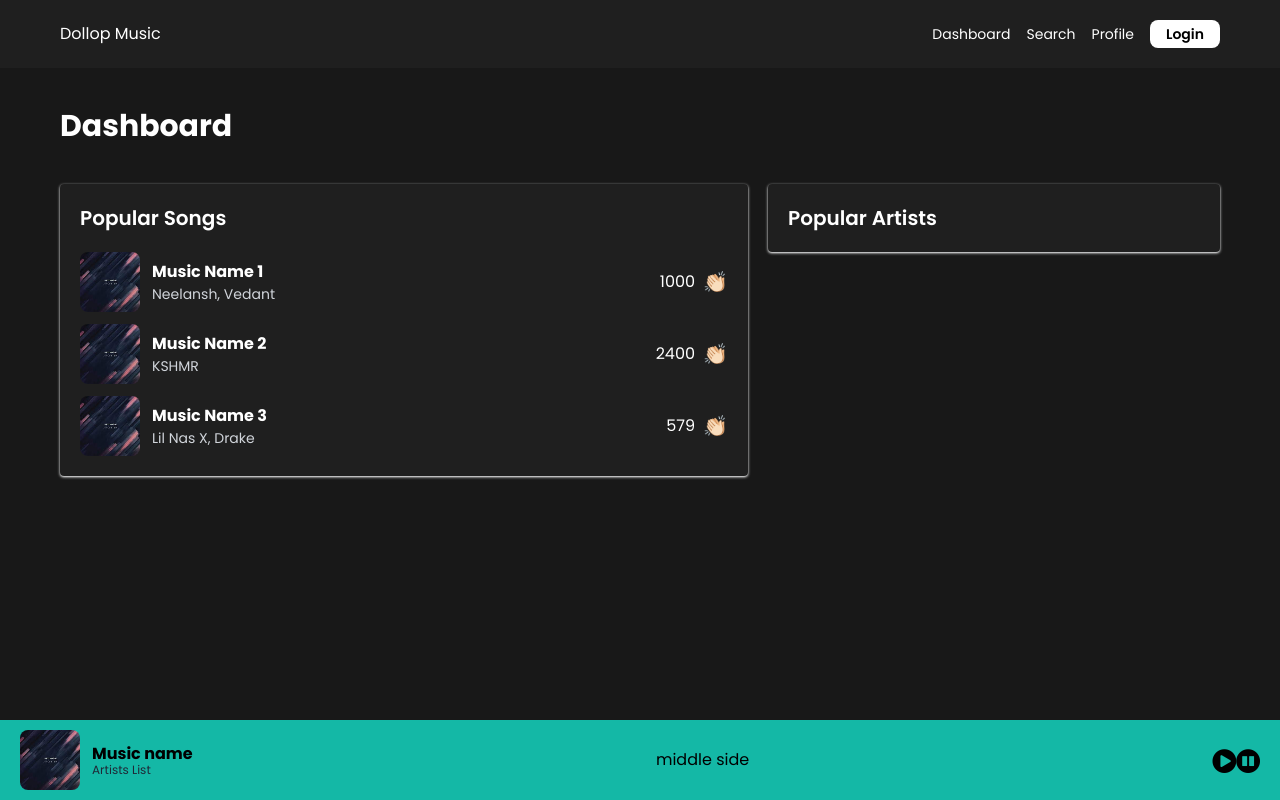
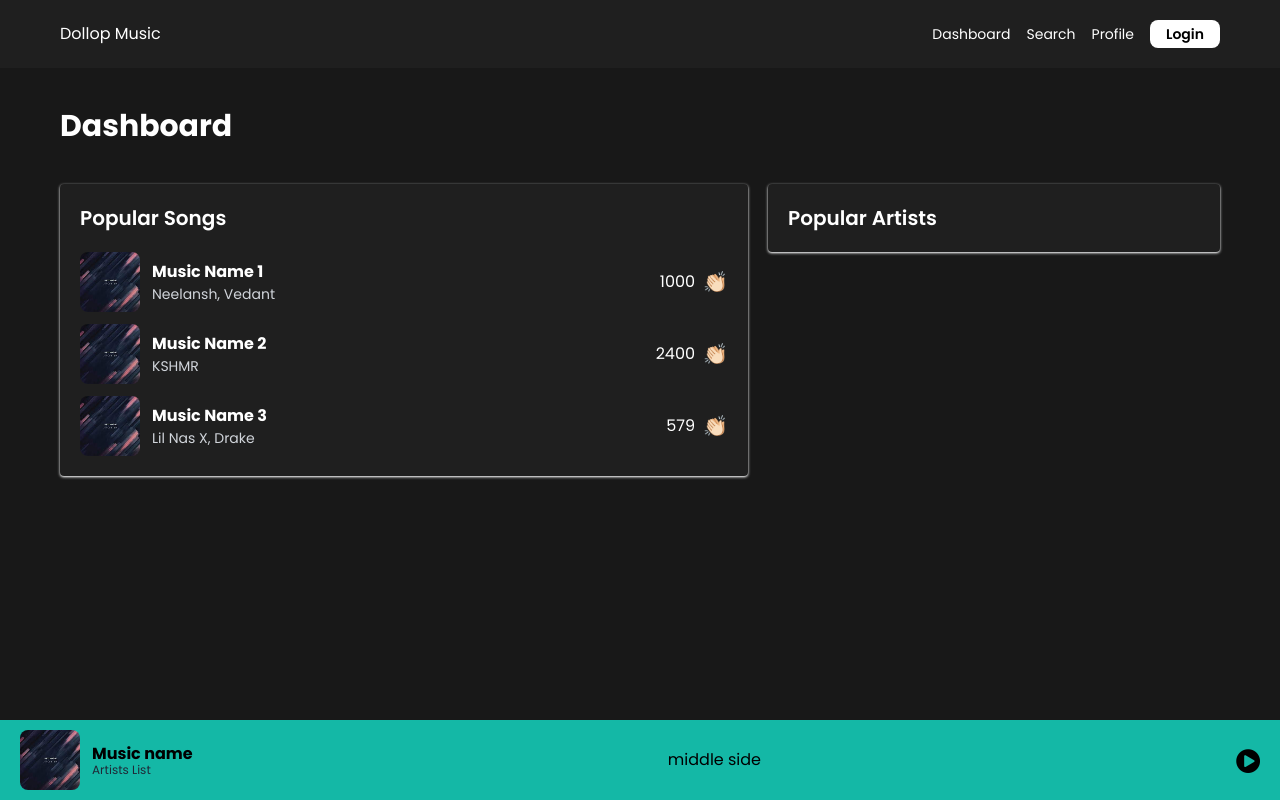
Before and after one commit to neelansh15/dollop-music, a Next.js app in the folder frontend/: page / in a window 1280 px wide. Built offline with nearby package versions, Linux system fonts and the light colour scheme.

Commit message:
ft: play audio

```diff
--- a/frontend/components/MusicPlayer/index.jsx
+++ b/frontend/components/MusicPlayer/index.jsx
@@ -1,6 +1,24 @@
+import { useEffect, useState } from "react";
+
 export default function MusicPlayer() {
   const audioFile =
     "https://firebasestorage.googleapis.com/v0/b/dollop-a1e86.appspot.com/o/Music%2F6198fea3c06aa256eb08de66%2FMusic.mpeg?alt=media&token=6198fea3c06aa256eb08de66Music";
+  const [audio, setAudio] = useState(null);
+  const [playing, setPlaying] = useState(false);
+  useEffect(() => {
+    const audioPlayer = new Audio(audioFile);
+    setAudio(audioPlayer);
+  }, []);
+
+  function play() {
+    audio.play();
+    setPlaying(true);
+  }
+
+  function pause() {
+    audio.pause();
+    setPlaying(false);
+  }
 
   return (
     <div className="fixed bottom-0 left-0 w-full h-20 bg-teal-500 text-black p-5 flex justify-between items-center">
@@ -23,8 +41,11 @@ export default function MusicPlayer() {
           fontSize: "1.3rem",
         }}
       >
-        <i className="fa fa-play-circle fa-lg"></i>
-        <i className="fa fa-pause-circle fa-lg"></i>
+        {!playing ? (
+          <i className="fa fa-play-circle fa-lg" onClick={play}></i>
+        ) : (
+          <i className="fa fa-pause-circle fa-lg" onClick={pause}></i>
+        )}
       </div>
     </div>
   );
```
